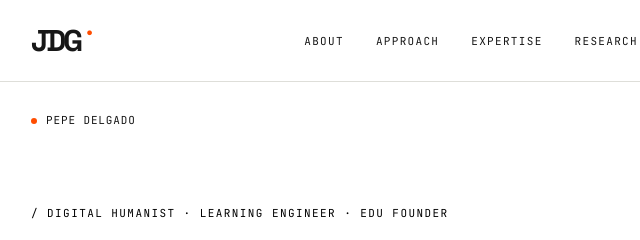
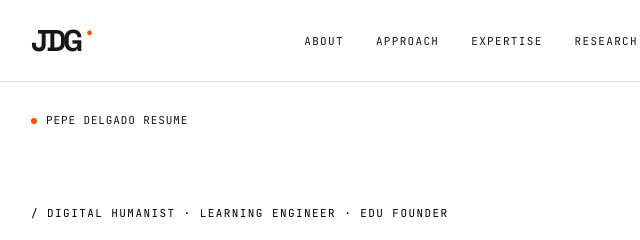
Before and after one commit to jhosepdg/personal-site, a plain HTML site: page index.html in a window 1280 px wide. Shown: the top 240 px of the page, 33-673 px from the left. Drawn offline with Linux system fonts and the light colour scheme.

Commit message:
Link the top-left Pepe Delgado Resume label to Google Docs

```diff
--- a/index.html
+++ b/index.html
@@ -38,7 +38,7 @@
   </header>
   <main id="main">
     <section class="hero" aria-labelledby="hero-title">
-      <div class="hero-meta mono"><span><i class="dot"></i> Pepe Delgado</span><span>Raleigh, NC <span class="orange"></span> </span></div>
+      <div class="hero-meta mono"><span><i class="dot"></i> <a href="https://docs.google.com/document/d/1Z4B1_5gbnCBLj95zRmUJkjXZp1B4pCTzKmh-CB8R7gw/edit?usp=sharing" target="_blank" rel="noopener noreferrer">Pepe Delgado Resume</a></span><span>Raleigh, NC <span class="orange"></span> </span></div>
       <div class="hero-content">
         <p class="eyebrow">/ Digital Humanist · Learning Engineer · Edu Founder</p>
         <figure class="hero-art portrait">
```
